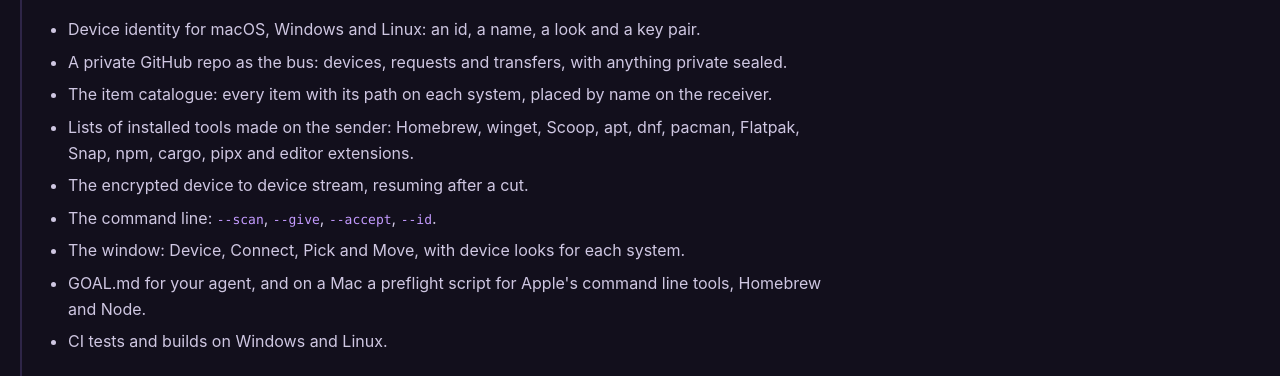
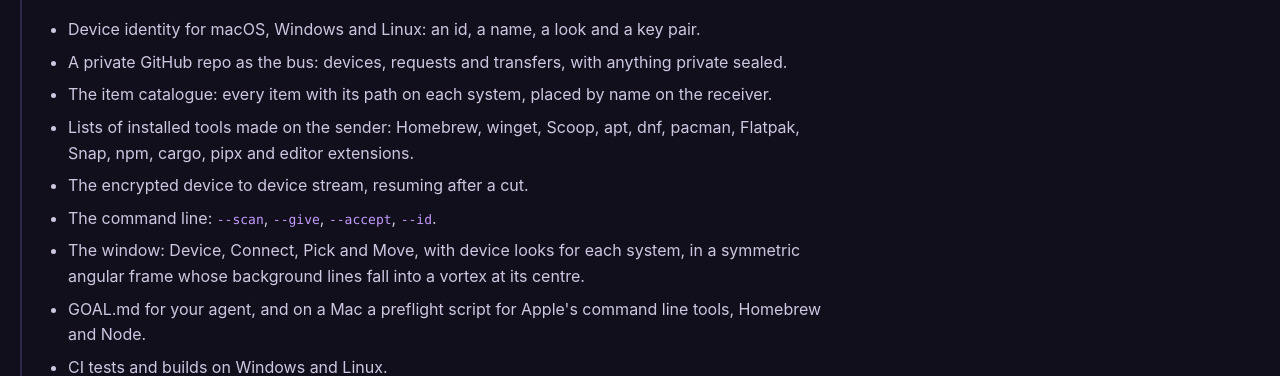
Before and after one commit to Ege-BULUT/AnySync, a plain HTML site: page site/changelog/index.html in a window 1280 px wide. Shown: the part 431-807 px from the top of the page. Drawn offline with Linux system fonts and the light colour scheme.

Commit message:
Site: the app renders after the fix pass

```diff
--- a/site/changelog/index.html
+++ b/site/changelog/index.html
@@ -56,7 +56,7 @@
     <div class="release reveal">
       <h2>0.1.0</h2>
       <span class="date">in progress</span>
-      <ul><li>Device identity for macOS, Windows and Linux: an id, a name, a look and a key pair.</li><li>A private GitHub repo as the bus: devices, requests and transfers, with anything private sealed.</li><li>The item catalogue: every item with its path on each system, placed by name on the receiver.</li><li>Lists of installed tools made on the sender: Homebrew, winget, Scoop, apt, dnf, pacman, Flatpak, Snap, npm, cargo, pipx and editor extensions.</li><li>The encrypted device to device stream, resuming after a cut.</li><li>The command line: <code>--scan</code>, <code>--give</code>, <code>--accept</code>, <code>--id</code>.</li><li>The window: Device, Connect, Pick and Move, with device looks for each system.</li><li>GOAL.md for your agent, and on a Mac a preflight script for Apple's command line tools, Homebrew and Node.</li><li>CI tests and builds on Windows and Linux.</li></ul>
+      <ul><li>Device identity for macOS, Windows and Linux: an id, a name, a look and a key pair.</li><li>A private GitHub repo as the bus: devices, requests and transfers, with anything private sealed.</li><li>The item catalogue: every item with its path on each system, placed by name on the receiver.</li><li>Lists of installed tools made on the sender: Homebrew, winget, Scoop, apt, dnf, pacman, Flatpak, Snap, npm, cargo, pipx and editor extensions.</li><li>The encrypted device to device stream, resuming after a cut.</li><li>The command line: <code>--scan</code>, <code>--give</code>, <code>--accept</code>, <code>--id</code>.</li><li>The window: Device, Connect, Pick and Move, with device looks for each system, in a symmetric angular frame whose background lines fall into a vortex at its centre.</li><li>GOAL.md for your agent, and on a Mac a preflight script for Apple's command line tools, Homebrew and Node.</li><li>CI tests and builds on Windows and Linux.</li></ul>
     </div>
   </div>
 </section>
```
Also changed, not shown: site/tr/changelog/index.html (+1 -1 lines), site/device.png, site/done.png, site/find.png, site/og.png, site/pick.png, site/request.png, site/sending.png, 1 other file.
